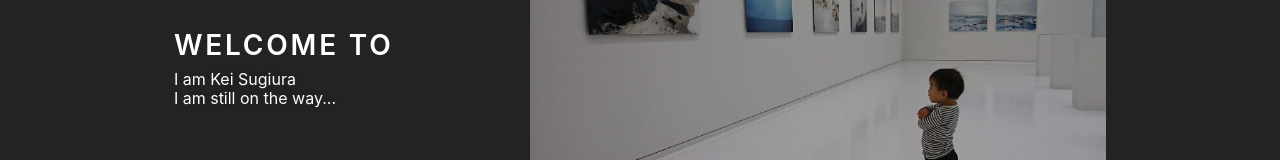
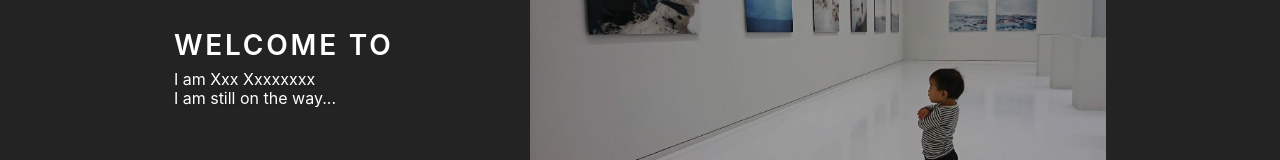
Before and after one commit to SK1923/portfolio, a Next.js app: page /portfolio/ in a window 1280 px wide. Shown: the part 331-491 px from the top of the page. Built offline with nearby package versions, Linux system fonts and the light colour scheme.

Commit message:
fix: name

```diff
--- a/src/app/page.tsx
+++ b/src/app/page.tsx
@@ -21,7 +21,7 @@ export default function Home() {
     <section className={`home home_box${isShow ? ' show' : ''}`}>
       <div className="home_box-text">
         <h2 className="home_ttl">WELCOME TO</h2>
-        <p className="home_text">I am Kei Sugiura</p>
+        <p className="home_text">I am Xxx Xxxxxxxx</p>
         <p className="home_text">I am still on the way...</p>
       </div>
       <div className="home_box-img">
```
